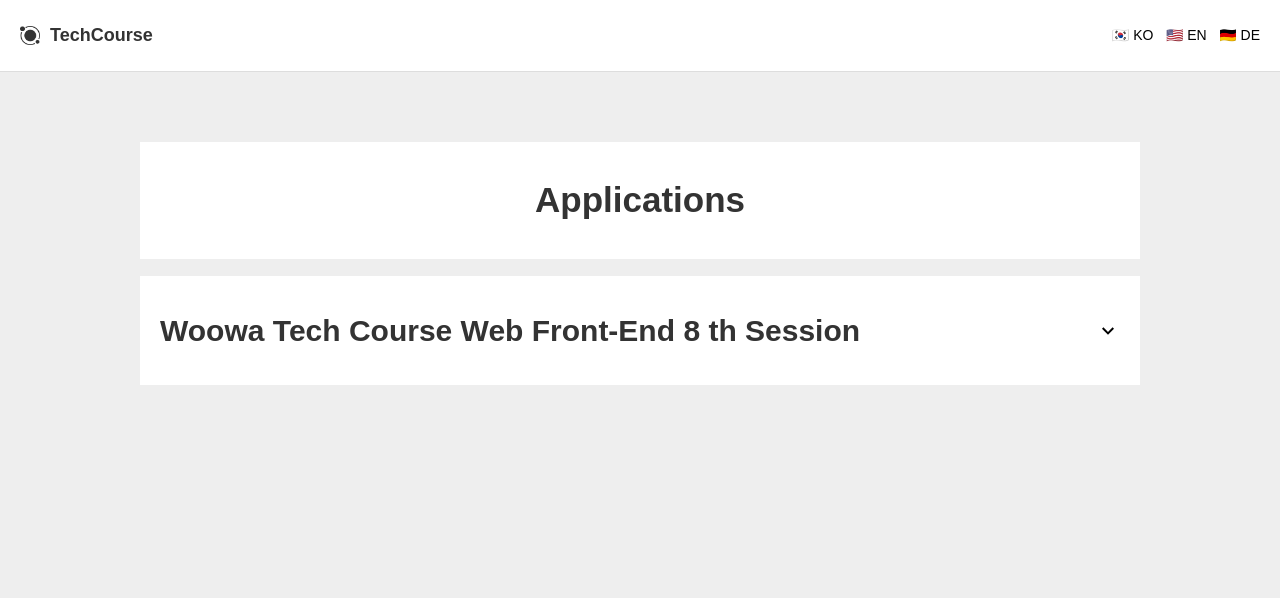
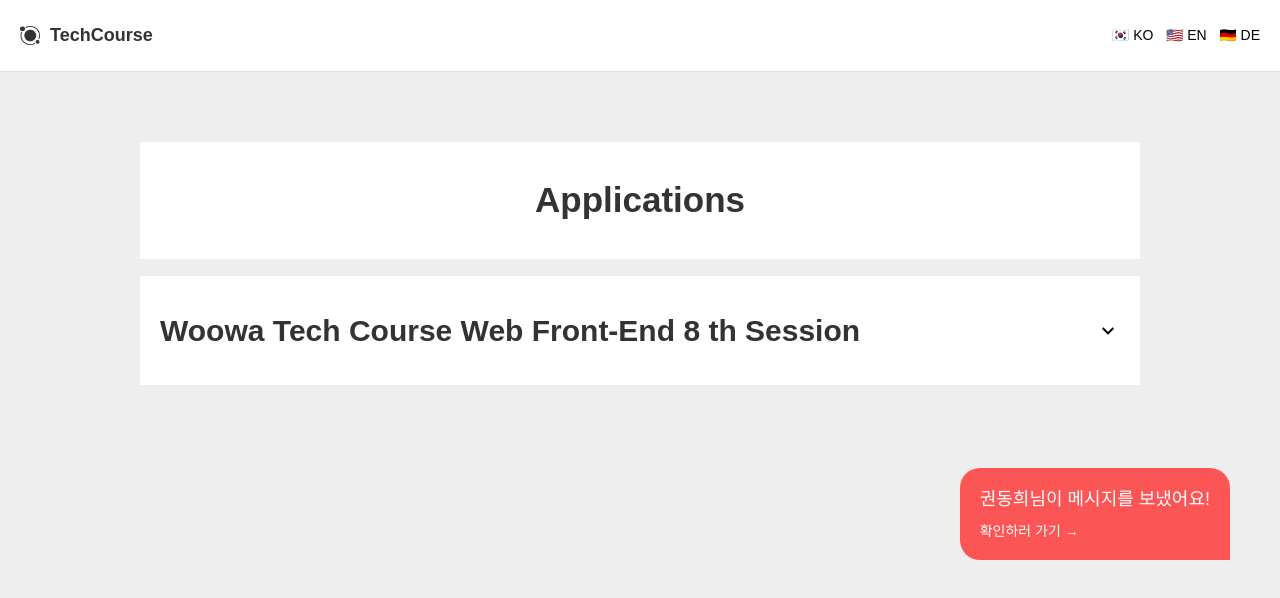
Before and after one commit to hamxxn/open-mission, a Next.js app in the folder apps/web/: page /en in a window 1280 px wide. Shown: the top 598 px of the page. Built offline with nearby package versions, Linux system fonts and the light colour scheme.

Commit message:
feat(app): 목업 파일 생성 및 toast 적용

```diff
--- a/apps/web/app/[locale]/page.tsx
+++ b/apps/web/app/[locale]/page.tsx
@@ -2,18 +2,24 @@
 
 import { useTranslations } from "next-intl";
 import PageClient from "@/[locale]/page.client";
+import { Toast } from "@components/index";
+import { messageMockup } from "@/mock/index";
 
 export default function Home() {
   const t = useTranslations("applications");
 
   return (
-    <div className="w-full flex-1 py-[7rem] flex flex-col items-center  bg-gray-200">
+    <div className="w-full flex-1 py-[7rem] flex flex-col items-center bg-gray-200">
       <div className="flex flex-col items-center w-[100rem]">
         <h2 className="w-full text-center bg-white text-gray-900 ko-text-head1 px-[2rem] py-[3.2rem] mb-[1.75rem]">
           {t("title")}
         </h2>
         <PageClient />
       </div>
+      <Toast
+        messageId={messageMockup.messageId}
+        sender={messageMockup.sender}
+      />
     </div>
   );
 }
--- a/apps/web/app/mock/index.ts
+++ b/apps/web/app/mock/index.ts
@@ -1,2 +1,3 @@
 export * from "./main-page-mockup";
 export * from "./mission-page-mockup";
+export * from "./message-mockup";
--- /dev/null
+++ b/apps/web/app/mock/message-mockup.ts
@@ -0,0 +1,5 @@
+export const messageMockup = {
+  messageId: 1,
+  sender: "권동희",
+  message: "안녕하세요, 권동희입니다.",
+};
```
